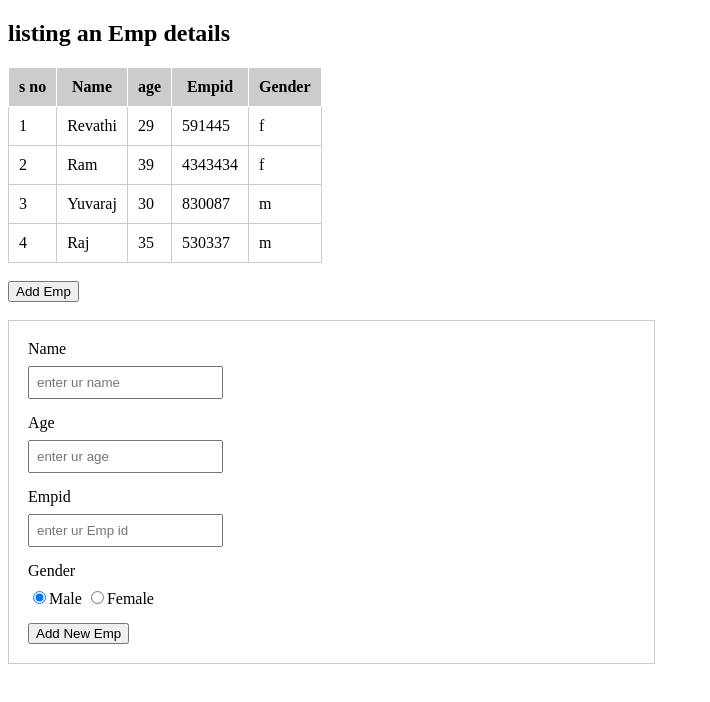
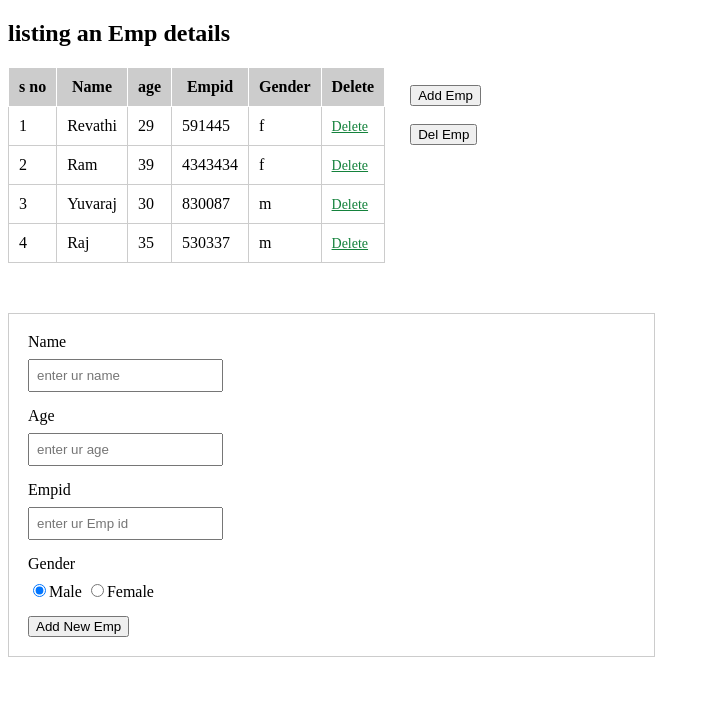
Before and after one commit to yuvaz/js, a plain HTML site: page JS task/index.html in a window 1280 px wide. Shown: the whole page, without its empty margins (0-710 px from the left). Drawn offline with Linux system fonts and the light colour scheme.

Commit message:
Add files via upload

```diff
--- a/JS task/index.html
+++ b/JS task/index.html
@@ -4,13 +4,16 @@
 
 <h2>listing an Emp details</h2>
 
-<table >
-	<thead><tr><th> s no </th><th> Name </th><th> age </th><th> Empid </th><th> Gender </th></tr></thead>
-	<tbody id="demo"></tbody>
-</table>
-<br>
-<button type="submit" onClick="addEmp();">Add Emp</button>
-<br><br>
+<div class="wrapper">
+	<table>
+		<thead><tr><th> s no </th><th> Name </th><th> age </th><th> Empid </th><th> Gender </th><th> Delete </th></tr></thead>
+		<tbody id="demo"></tbody>
+	</table>
+	<br>
+	<button type="submit" onClick="addEmp();">Add Emp</button><br><br>
+	<button type="submit" onClick="delEmp();">Del Emp</button>
+	<br><br>
+</div>
 
 <form>
 	<div>
@@ -38,8 +41,15 @@
 
 
 <style>
+.wrapper{
+	display: table;
+	width: 100%;
+	margin-bottom: 50px;
+}
 table{
 	border-collapse: collapse;
+    float: left;
+    margin-right: 25px;
 }
 table th{
 	border: 1px solid #fff;
@@ -54,7 +64,7 @@ form{
 	width: 48%;
     border: 1px solid #ccc;
     padding: 19px;
-    float: left;
+	clear: both;
 }
  p{
 	margin: 0;
@@ -74,8 +84,11 @@ form div p {
 .error + input {
     padding: 7px;
 }
-.submit{
-
+.delete{
+	cursor: pointer;
+	text-decoration: underline;
+	color: #14823c;
+	font-size: 14px;
 }
 </style>
 
--- a/JS task/main.js
+++ b/JS task/main.js
@@ -30,7 +30,7 @@ function empList(){
 	var x = "";
 	for(var i = 0; i < emp.length; i++){
 	var y = i + 1;
-	x += `<tr><td> ${y} </td><td> ${emp[i].name} </td><td> ${emp[i].age} </td><td> ${emp[i].id} </td><td> ${emp[i].gender} </td></tr>`;
+	x += `<tr><td> ${y} </td><td> ${emp[i].name} </td><td> ${emp[i].age} </td><td> ${emp[i].id} </td><td> ${emp[i].gender} </td><td> <span class="delete" onclick="delOneEmp(${i});">Delete</span></td></tr>`;
 	};
 	document.getElementById("demo").innerHTML = x;
 };
@@ -44,6 +44,16 @@ function addEmp(){
 				gender: "f"
 			};
 	emp.push(v);
+	empList();
+};
+
+function delEmp(){
+	emp.pop();
+	empList();
+};
+
+function delOneEmp(value){
+	emp.splice(value, 1);
 	empList();
 };
 
```
